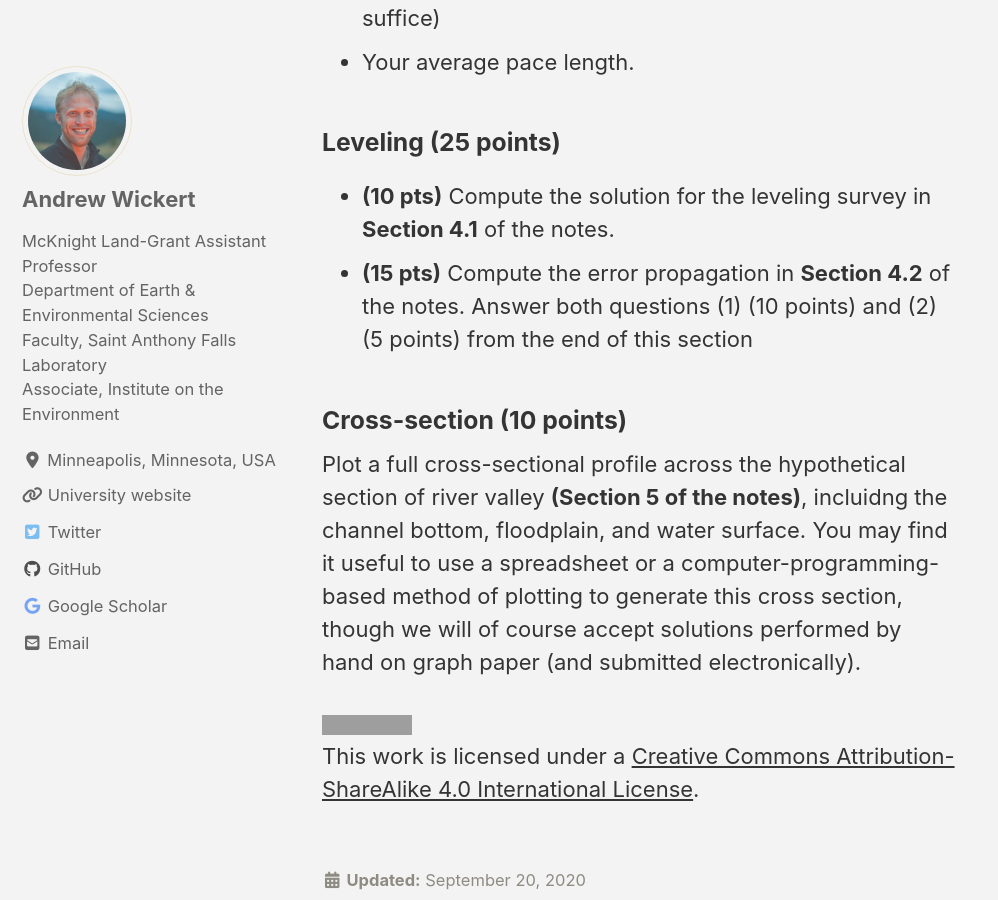
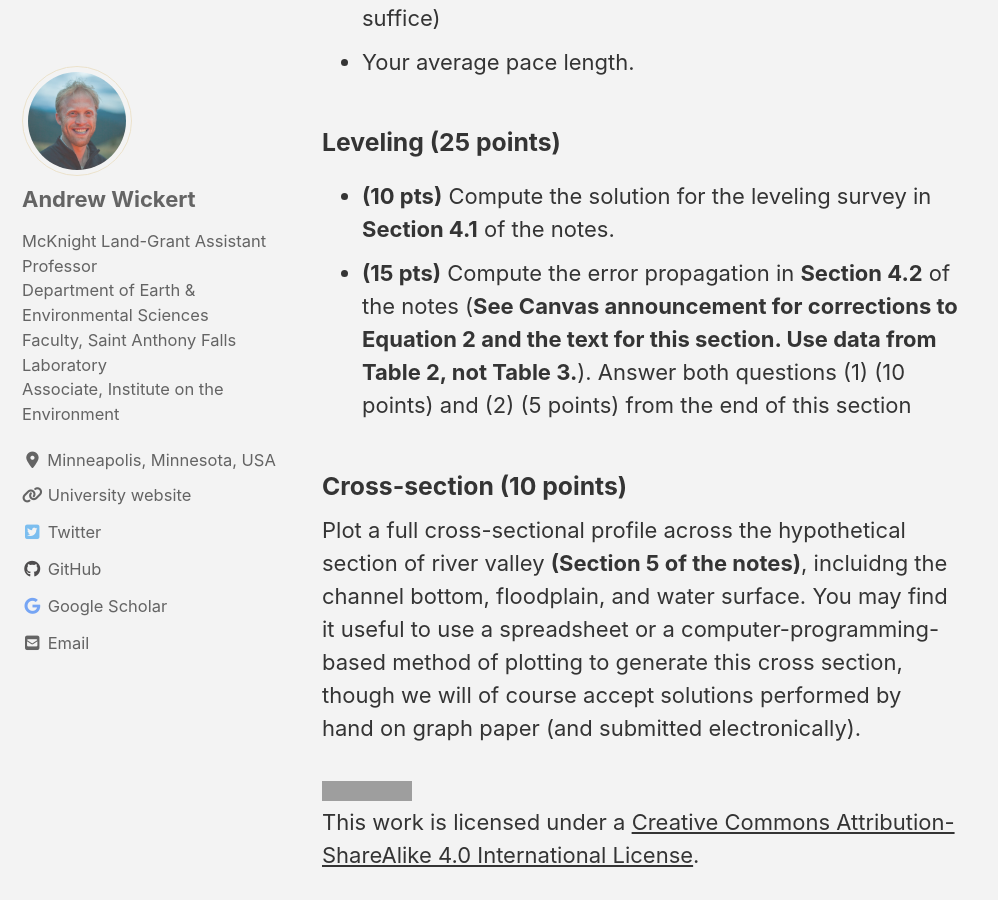
Before and after one commit to GeomorphOnline/GeomorphOnline.github.io, a Jekyll site: the page built from lessons/_topobathy/surveying.md, in a window 1280 px wide and 900 px high, scrolled down 3135 px. Shown: the whole window, without its empty margins (0-998 px from the left). Built offline with Jekyll 4.4.1, drawn with Linux system fonts in a browser that asks for light colours; cached includes are drawn as plain includes; nearby versions of some CDN libraries; grey boxes are pictures that could not be loaded.

Commit message:
Surveying assignment correction

```diff
--- a/lessons/_topobathy/surveying.md
+++ b/lessons/_topobathy/surveying.md
@@ -60,7 +60,7 @@ Complete the "pacing" exercise and calculate your pace (**Section 2.2**).
 ### Leveling (25 points)
 
 * **(10 pts)** Compute the solution for the leveling survey in **Section 4.1** of the notes.
-* **(15 pts)** Compute the error propagation in **Section 4.2** of the notes. Answer both questions (1) (10
+* **(15 pts)** Compute the error propagation in **Section 4.2** of the notes (**See Canvas announcement for corrections to Equation 2 and the text for this section. Use data from Table 2, not Table 3.**). Answer both questions (1) (10
 points) and (2) (5 points) from the end of this section
 
 ### Cross-section (10 points)
```
